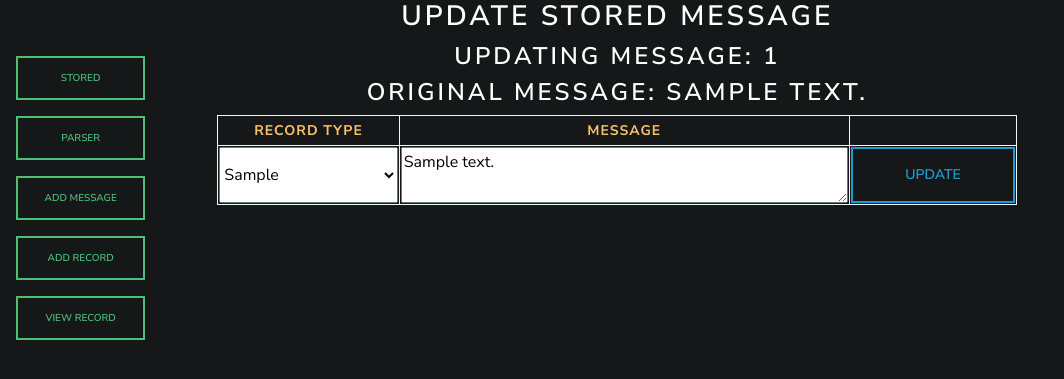
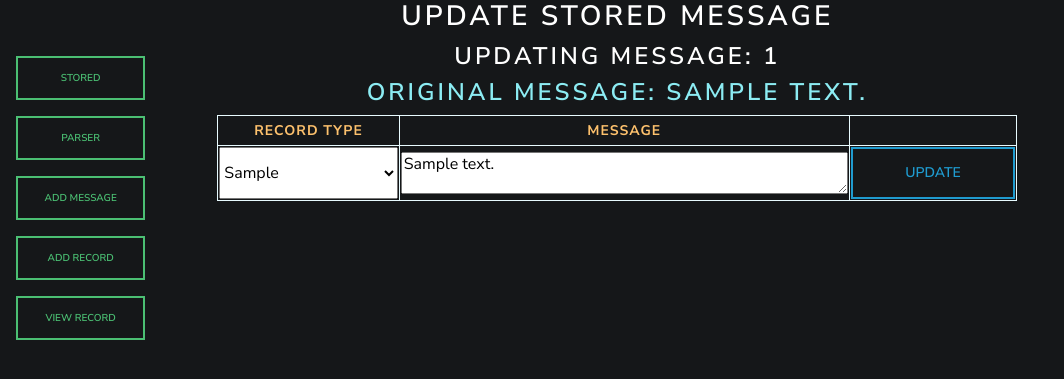
Before and after one commit to icefireturtle/legendparse, a Flask app: page /update/1 in a window 1280 px wide. Shown: the top 379 px of the page, without its empty margins (0-1064 px from the left). Run offline with Flask 3, Linux system fonts and the light colour scheme; tables that the repository leaves empty hold one stand-in row (values such as "Sample post"); some libraries are stand-ins or nearby versions.

Commit message:
removed deprecated element from all templates and appended update html to reflect right class and line height, and swapped around headers

```diff
--- a/legendparse/templates/add_record.html
+++ b/legendparse/templates/add_record.html
@@ -12,7 +12,7 @@
                         {% include 'nav.html' %}
                     </nav>
                 </div>
-                <div class="col-md-auto" align="center">
+                <div class="col-md-auto">
                     <h2>Create Parser Parameters for Message Record</h2>
                     <form action="/add_record" method="POST" id="parameters">
                         <table>
--- a/legendparse/templates/index.html
+++ b/legendparse/templates/index.html
@@ -12,7 +12,7 @@
                         {% include 'nav.html' %}
                     </nav>
                 </div>
-                    <div class="col-md-auto" align="center">
+                    <div class="col-md-auto">
                         <h2>Stored Messages</h2>
                     <table>
                         <thead>
--- a/legendparse/templates/parser.html
+++ b/legendparse/templates/parser.html
@@ -12,7 +12,7 @@
                         {% include 'nav.html' %}
                     </nav>
                 </div>
-                <div class="col-md-auto" align="center">
+                <div class="col-md-auto">
                     <h2>Add Message</h2>
                     <form action="/add_message" method="POST">
                         <table>
--- a/legendparse/templates/slicer.html
+++ b/legendparse/templates/slicer.html
@@ -12,7 +12,7 @@
                         {% include 'nav.html' %}
                     </nav>
                 </div>
-                    <div class="col-md-auto" align="center">
+                    <div class="col-md-auto">
                         <h2>Sliced Message ID: {{message.id}}</h2>
                         <h3>Record Type: {{record_type}}</h3>
                         <h3 class="message">{{message.message}}</h3>
--- a/legendparse/templates/update.html
+++ b/legendparse/templates/update.html
@@ -12,10 +12,10 @@
                         {% include 'nav.html' %}
                     </nav>
                 </div>
-                <div class="col-md-auto" align="center">
+                <div class="col-md-auto">
                     <h2>Update Stored Message</h2>
                     <h3>Updating Message: {{id}}</h3>
-                    <h3>Original Message: {{message}}</h3>
+                    <h3 class="message">Original Message: {{message}}</h3>
                     <form action="/update/{{id}}" method="POST">
                         <table>
                             <colgroup>
@@ -34,7 +34,7 @@
                                         <option>{{data}}</option>
                                         {% endfor %}
                                     </select></td>
-                                    <td style="line-height: 25px;"><textarea name="message" class="message">{{message}}</textarea></td>
+                                    <td style="line-height: 18px;"><textarea name="message" class="message">{{message}}</textarea></td>
                                     <td><button type="submit" class="btn btn-outline-info btn md">Update</button></td>
                                 </tr>
                             </tbody>
--- a/legendparse/templates/update_field.html
+++ b/legendparse/templates/update_field.html
@@ -12,7 +12,7 @@
                         {% include 'nav.html' %}
                     </nav>
                 </div>
-                <div class="col-md-auto" align="center">
+                <div class="col-md-auto">
                     <h2>Update Record Field</h2>
                     <h3>Updating Record: {{record_type}} Field: {{field_id}}</h3>
                     <form action="/update_field/{{record_type}}/{{field_id}}" method="POST">
--- a/legendparse/templates/view_record.html
+++ b/legendparse/templates/view_record.html
@@ -12,7 +12,7 @@
                         {% include 'nav.html' %}
                     </nav>
                 </div>
-                <div class="col-md-auto" align="center">
+                <div class="col-md-auto">
                     {% if record %}
                     <h2>Viewing Record: {{record}}</h2>
                     {% else %}
```
